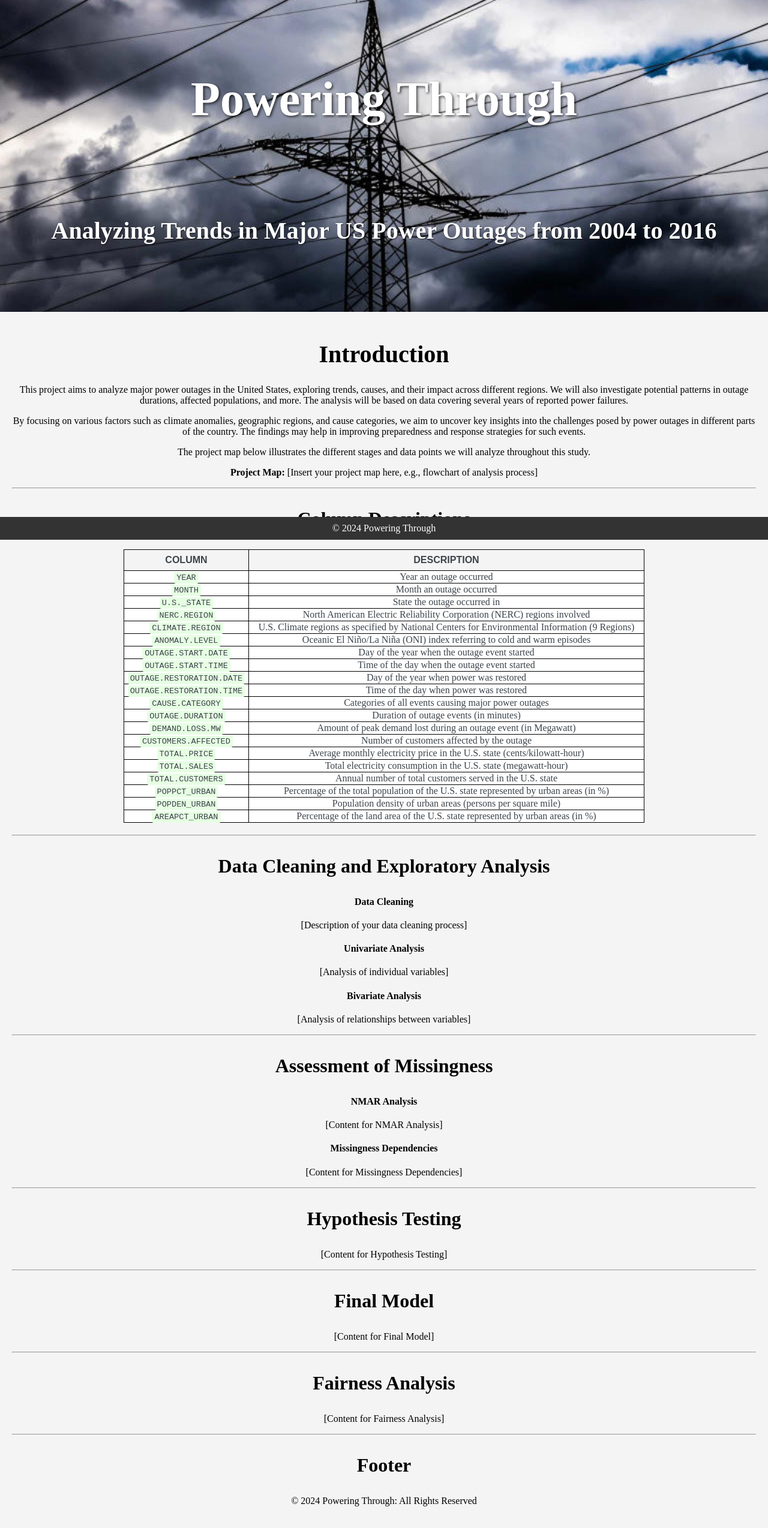
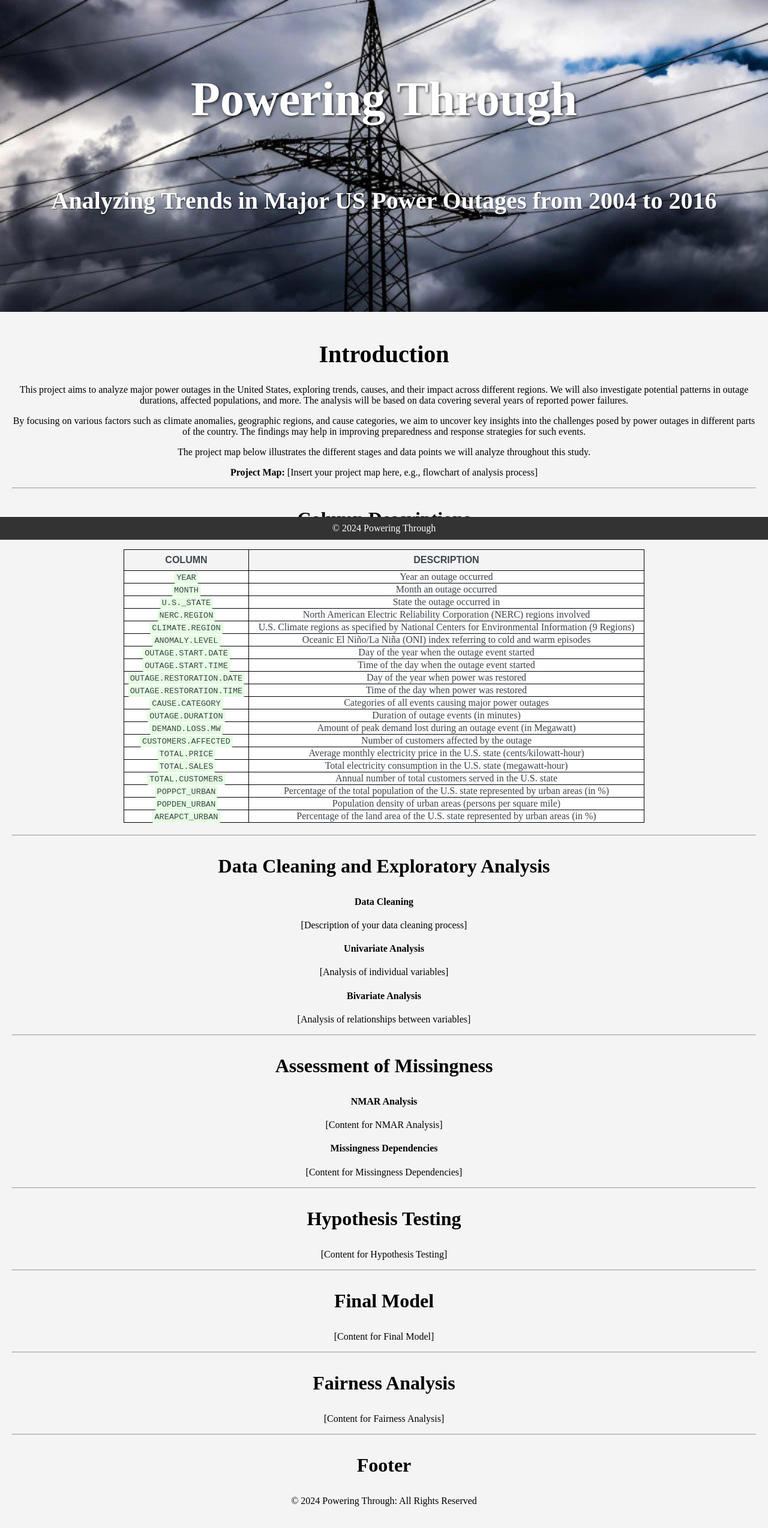
Before and after one commit to andiigonzalez/Power_Outage_Analysis, a Jekyll site: the page built from index.md, in a window 1280 px wide. Shown: the whole page at 60% size. Built offline with Jekyll 4.4.1, drawn with Linux system fonts in a browser that asks for light colours.

Commit message:
Update custom.css

```diff
--- a/assets/css/custom.css
+++ b/assets/css/custom.css
@@ -61,7 +61,7 @@ p, ul, ol, li {
   font-size: 2.5em !important;
   font-family: serif;
   color: white !important; /* Keep white color for banner subtitle */
-  margin-top: 150px !important;
+  margin-top: 100px !important;
   text-shadow: 1px 1px 2px rgba(0, 0, 0, 0.6); /* Optional: add text shadow for better contrast */
 }
 
```
